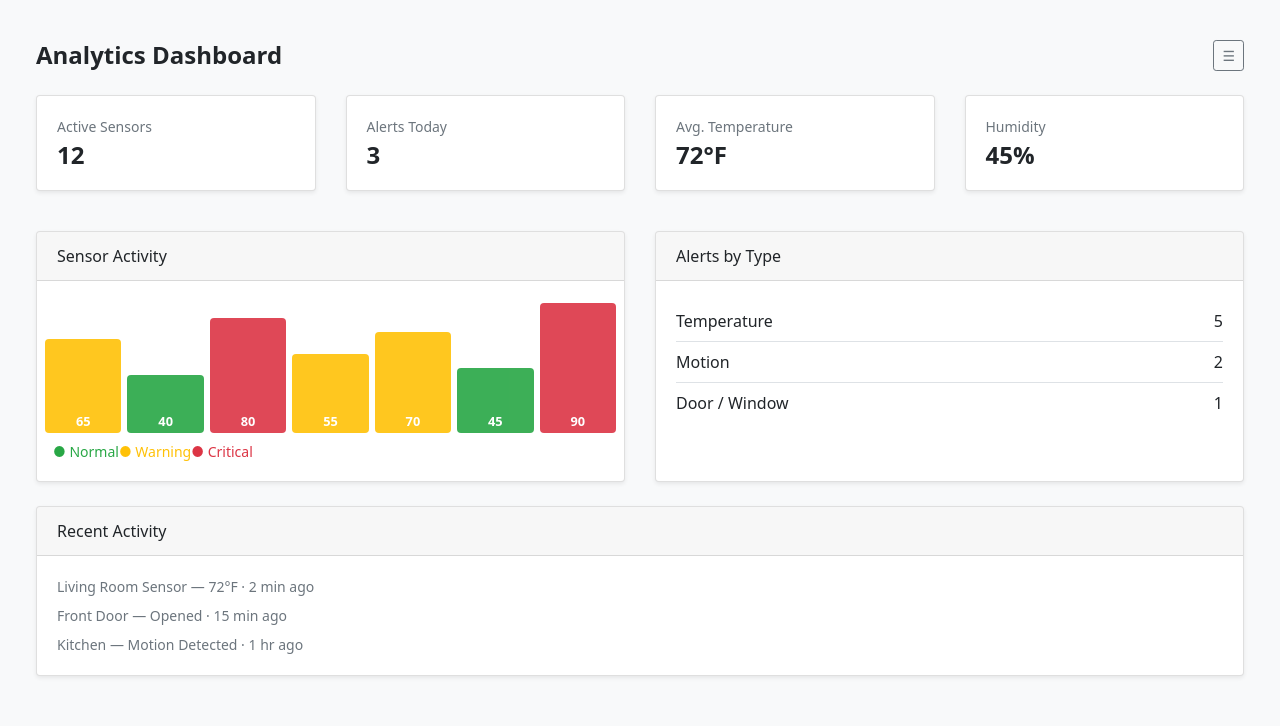
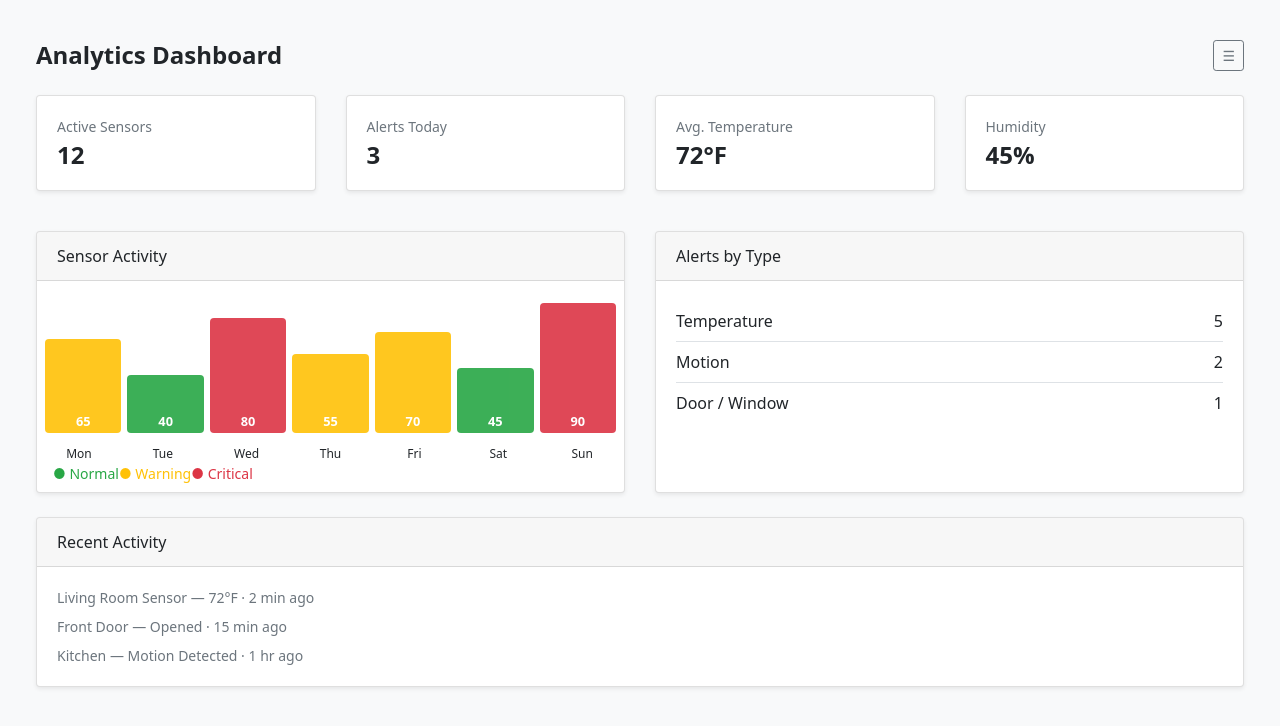
Before and after one commit to nabee1mahmood/Senior-Capstone, a React (Vite) app in the folder frontend/: page /home in a window 1280 px wide. Shown: the top 726 px of the page. Built offline with nearby package versions, Linux system fonts and the light colour scheme; no server answers.

Commit message:
Added Labels under the bars for their respective days: Monday, Tuesday, etc

```diff
--- a/frontend/src/pages/Home.jsx
+++ b/frontend/src/pages/Home.jsx
@@ -18,7 +18,15 @@ function Home() {
     return "bg-danger";
   };
 
-  const weekdays = ["Monday","Tuesday","Wednesday","Thursday","Friday","Saturday","Sunday"];
+  const weekdays = [
+    "Monday",
+    "Tuesday",
+    "Wednesday",
+    "Thursday",
+    "Friday",
+    "Saturday",
+    "Sunday",
+  ];
   const data = [65, 40, 80, 55, 70, 45, 90]; // example sensor activity per day
 
   return (
@@ -36,8 +44,14 @@ function Home() {
           </button>
 
           {menuOpen && (
-            <div className="card shadow-sm position-absolute"
-              style={{ top: "calc(100% + 8px)", right: 0, minWidth: 200, zIndex: 1000 }}
+            <div
+              className="card shadow-sm position-absolute"
+              style={{
+                top: "calc(100% + 8px)",
+                right: 0,
+                minWidth: 200,
+                zIndex: 1000,
+              }}
             >
               <div className="list-group list-group-flush">
                 <button
@@ -47,11 +61,19 @@ function Home() {
                   {darkMode ? "Light Mode" : "Dark Mode"}
                 </button>
 
-                <Link to="/account-settings" className="list-group-item list-group-item-action" onClick={() => setMenuOpen(false)}>
+                <Link
+                  to="/account-settings"
+                  className="list-group-item list-group-item-action"
+                  onClick={() => setMenuOpen(false)}
+                >
                   Account Settings
                 </Link>
 
-                <Link to="/" className="list-group-item list-group-item-action text-danger" onClick={() => setMenuOpen(false)}>
+                <Link
+                  to="/"
+                  className="list-group-item list-group-item-action text-danger"
+                  onClick={() => setMenuOpen(false)}
+                >
                   Log Out
                 </Link>
               </div>
@@ -66,7 +88,7 @@ function Home() {
           { label: "Active Sensors", value: 12 },
           { label: "Alerts Today", value: 3 },
           { label: "Avg. Temperature", value: "72°F" },
-          { label: "Humidity", value: "45%" }
+          { label: "Humidity", value: "45%" },
         ].map((stat, i) => (
           <div key={i} className="col-6 col-md-3 mb-3">
             <div className="card shadow-sm h-100">
@@ -83,22 +105,52 @@ function Home() {
       <section className="charts-row row">
         <div className="col-md-6 mb-4">
           <div className="card shadow-sm h-100">
-            <div className="card-header font-weight-medium">Sensor Activity</div>
+            <div className="card-header font-weight-medium">
+              Sensor Activity
+            </div>
 
             {/* Clickable bars for weekdays */}
-            <div className="d-flex align-items-end w-100" style={{ height: 160, gap: "6px", padding: "8px" }}>
+            <div
+              className="d-flex align-items-end w-100"
+              style={{ height: 160, gap: "6px", padding: "8px" }}
+            >
               {data.map((h, i) => (
                 <div
                   key={i}
                   className={`flex-grow-1 ${getColor(h)} rounded d-flex align-items-end justify-content-center`}
-                  style={{ height: `${h}%`, minWidth: 24, opacity: 0.9, cursor: "pointer" }}
+                  style={{
+                    height: `${h}%`,
+                    minWidth: 24,
+                    opacity: 0.9,
+                    cursor: "pointer",
+                  }}
                   onClick={() => navigate(`/day/${weekdays[i]}`)}
                   title={`Click to see ${weekdays[i]} details`}
                 >
-                  <span style={{ color: "white", fontWeight: "bold", fontSize: "0.8rem", marginBottom: 2 }}>
+                  <span
+                    style={{
+                      color: "white",
+                      fontWeight: "bold",
+                      fontSize: "0.8rem",
+                      marginBottom: 2,
+                    }}
+                  >
                     {h}
                   </span>
                 </div>
+              ))}
+            </div>
+
+            {/* Weekday labels */}
+            <div
+              className="d-flex justify-content-between w-100 mt-1"
+              style={{ fontSize: "0.75rem" }}
+            >
+              {weekdays.map((day, i) => (
+                <span key={i} className="text-center" style={{ flex: 1 }}>
+                  {day.slice(0, 3)}{" "}
+                  {/* Show first 3 letters: Mon, Tue, Wed, ... */}
+                </span>
               ))}
             </div>
 
@@ -117,9 +169,18 @@ function Home() {
             <div className="card-header font-weight-medium">Alerts by Type</div>
             <div className="card-body" style={{ minHeight: 200 }}>
               <ul className="list-unstyled mb-0">
-                <li className="d-flex justify-content-between py-2 border-bottom"><span>Temperature</span><span className="font-weight-medium">5</span></li>
-                <li className="d-flex justify-content-between py-2 border-bottom"><span>Motion</span><span className="font-weight-medium">2</span></li>
-                <li className="d-flex justify-content-between py-2"><span>Door / Window</span><span className="font-weight-medium">1</span></li>
+                <li className="d-flex justify-content-between py-2 border-bottom">
+                  <span>Temperature</span>
+                  <span className="font-weight-medium">5</span>
+                </li>
+                <li className="d-flex justify-content-between py-2 border-bottom">
+                  <span>Motion</span>
+                  <span className="font-weight-medium">2</span>
+                </li>
+                <li className="d-flex justify-content-between py-2">
+                  <span>Door / Window</span>
+                  <span className="font-weight-medium">1</span>
+                </li>
               </ul>
             </div>
           </div>
@@ -131,9 +192,15 @@ function Home() {
         <div className="card shadow-sm">
           <div className="card-header font-weight-medium">Recent Activity</div>
           <div className="card-body">
-            <p className="text-muted small mb-0">Living Room Sensor — 72°F · 2 min ago</p>
-            <p className="text-muted small mb-0 mt-2">Front Door — Opened · 15 min ago</p>
-            <p className="text-muted small mb-0 mt-2">Kitchen — Motion Detected · 1 hr ago</p>
+            <p className="text-muted small mb-0">
+              Living Room Sensor — 72°F · 2 min ago
+            </p>
+            <p className="text-muted small mb-0 mt-2">
+              Front Door — Opened · 15 min ago
+            </p>
+            <p className="text-muted small mb-0 mt-2">
+              Kitchen — Motion Detected · 1 hr ago
+            </p>
           </div>
         </div>
       </section>
```
